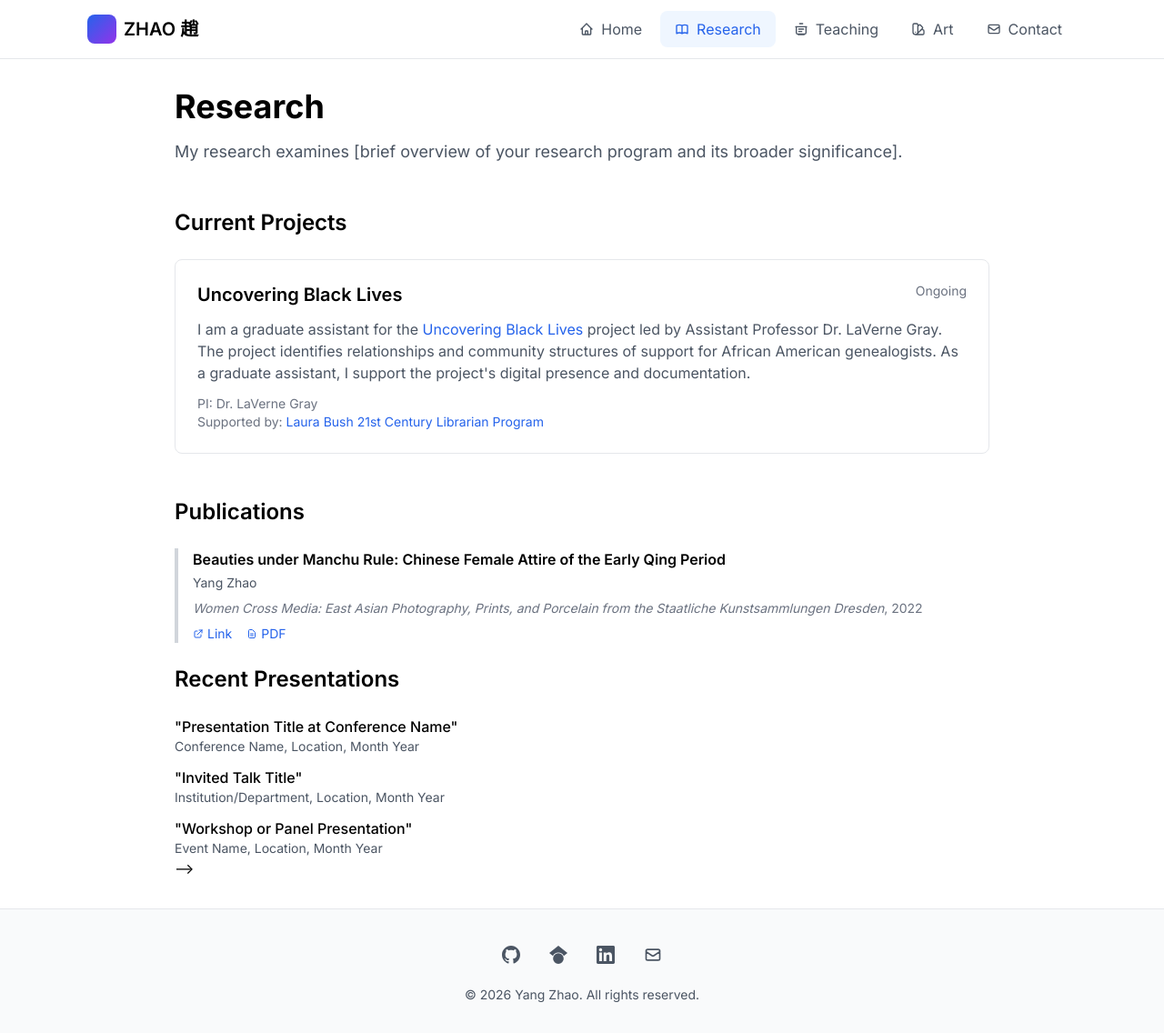
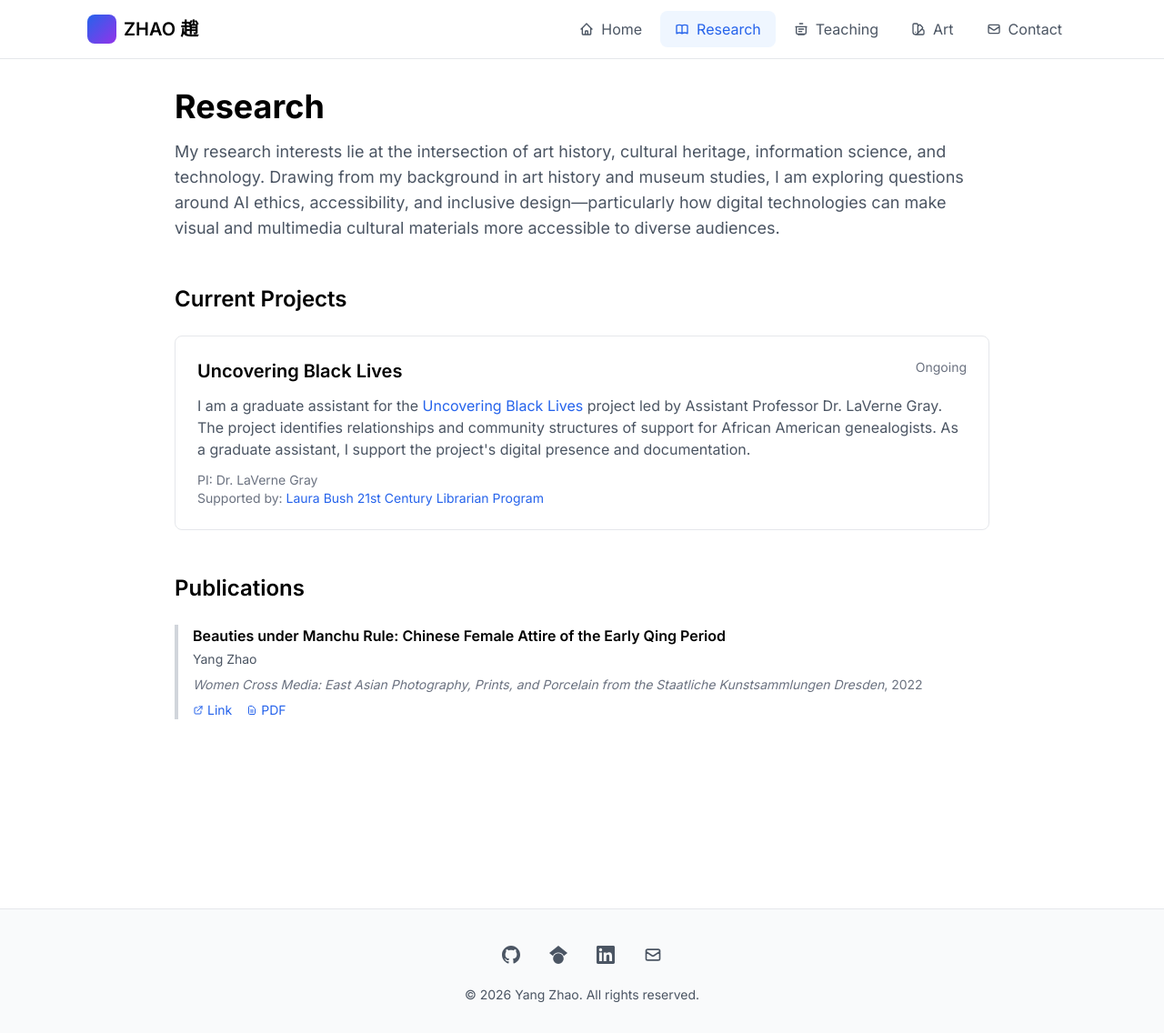
Before and after one commit to yzhao-is/yzhao-is.github.io, a Jekyll site: the page built from research.html, in a window 1280 px wide and 1136 px high. Shown: the whole window at 91% size. Built offline with Jekyll 4.4.1, drawn with Linux system fonts in a browser that asks for light colours; nearby versions of some CDN libraries.

Commit message:
Update research.html

```diff
--- a/research.html
+++ b/research.html
@@ -9,7 +9,7 @@ title: Research
   <div>
     <h1 class="text-4xl font-bold mb-4">Research</h1>
     <p class="text-gray-600 text-lg">
-      My research examines [brief overview of your research program and its broader significance].
+      My research interests lie at the intersection of art history, cultural heritage, information science, and technology. Drawing from my background in art history and museum studies, I am exploring questions around AI ethics, accessibility, and inclusive design—particularly how digital technologies can make visual and multimedia cultural materials more accessible to diverse audiences.
     </p>
   </div>
 
@@ -123,6 +123,6 @@ title: Research
       </div>
     </div>
   </section>
- -->
+  -->
 
 </div>
```
Also changed, not shown: other parts of research.html (+2 -2 lines).
